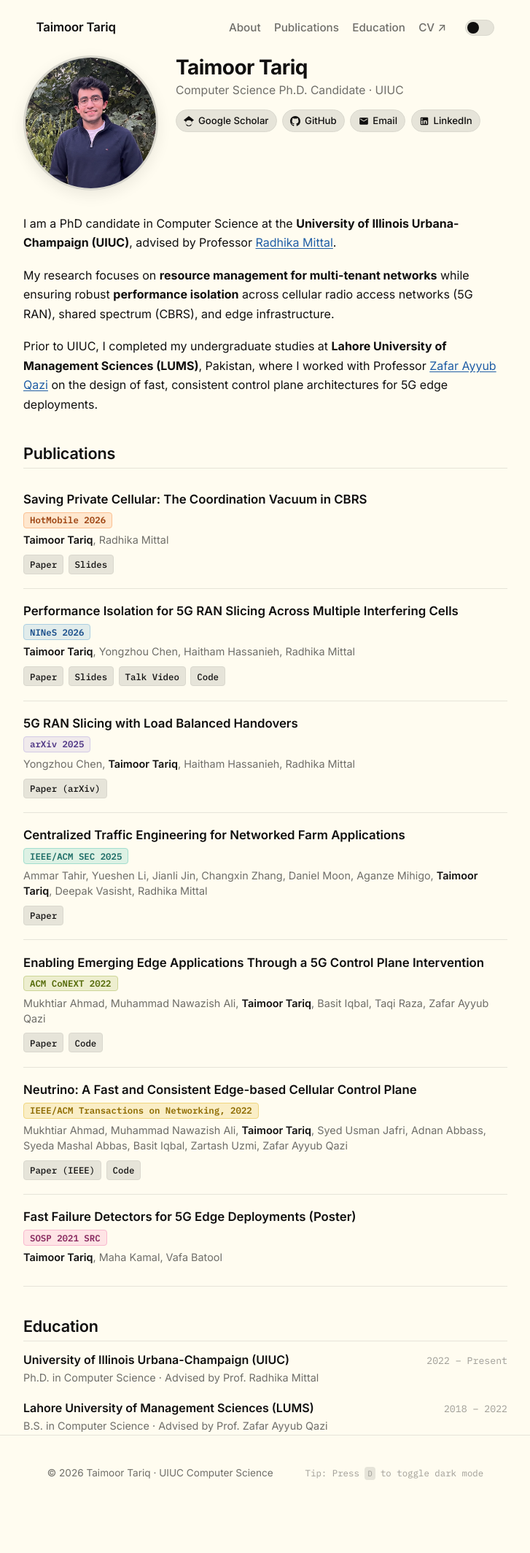
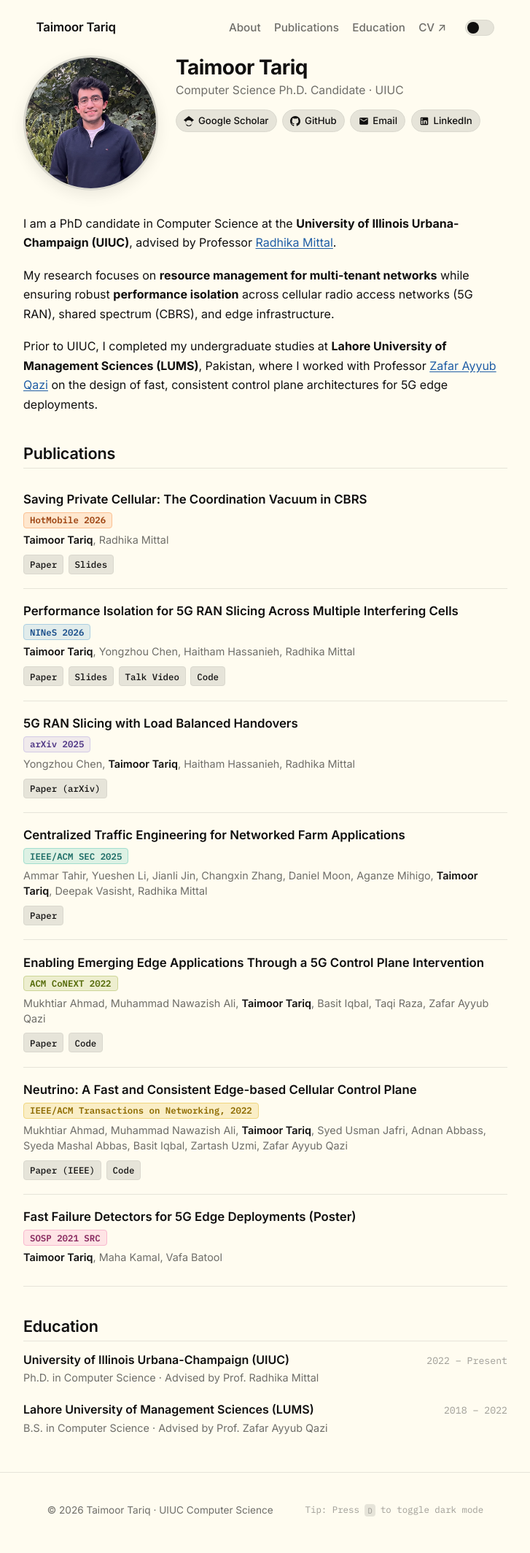
Before and after one commit to taimoortt/taimoortt.github.io, a Jekyll site: the page built from _pages/about.md, in a window 1280 px wide. Shown: the whole page at 73% size, without its empty margins (276-1003 px from the left). Built offline with Jekyll 4.4.1, drawn with Linux system fonts in a browser that asks for light colours; before the commit the page ends 2078 px from its top, so only the background shows below that.

Commit message:
Add generous bottom padding and margin after education section before footer

```diff
--- a/assets/css/main.scss
+++ b/assets/css/main.scss
@@ -395,7 +395,7 @@ body.theme-dark #theme-toggle .theme-toggle-slide,
 /* Main Content Area */
 main {
   padding-top: 0.5rem;
-  padding-bottom: 3.5rem;
+  padding-bottom: 4.5rem;
 }
 
 /* Profile / Intro Section */
@@ -608,8 +608,9 @@ main {
 .timeline-list {
   display: flex;
   flex-direction: column;
-  gap: 1rem;
+  gap: 1.15rem;
   margin-top: 0.75rem;
+  margin-bottom: 3rem;
 }
 
 .timeline-item {
```
